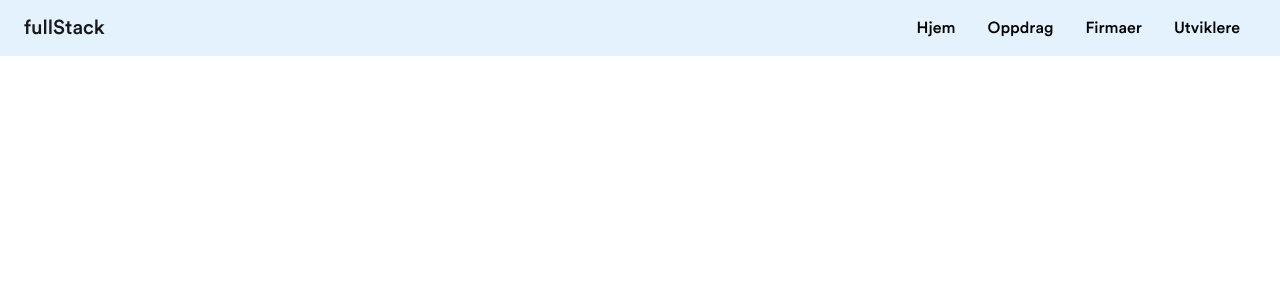
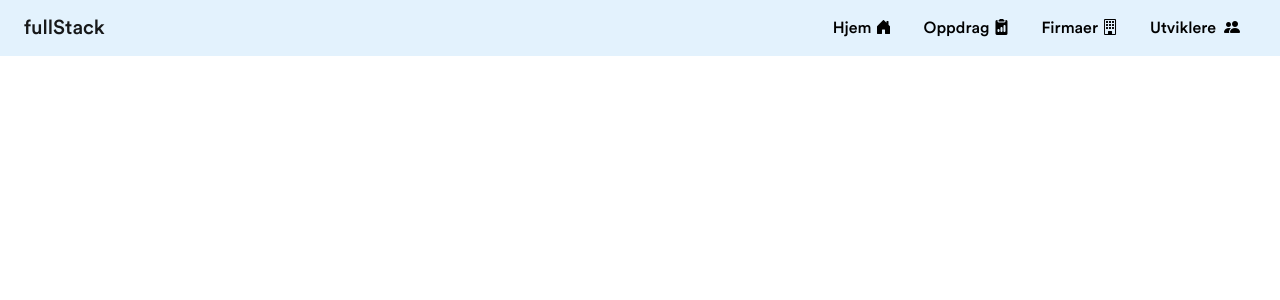
Before and after one commit to saadjanjuaa/Webutvikling-2-eksamen, a Vue app in the folder full-stack-vue/: page / in a window 1280 px wide. Shown: the top 300 px of the page. Built offline with nearby package versions, Linux system fonts and the light colour scheme; no server answers.

Commit message:
Add icons to PageHeader

```diff
--- a/full-stack-vue/src/components/shared/PageHeader.vue
+++ b/full-stack-vue/src/components/shared/PageHeader.vue
@@ -6,10 +6,10 @@
         </router-link>
 
         <ul class="nav ms-auto me-4 ">
-            <li class="nav-item"><router-link class="nav-link" to="/">Hjem</router-link></li>
-            <li class="nav-item"><router-link class="nav-link" to="/assignments">Oppdrag</router-link></li>
-            <li class="nav-item"><router-link class="nav-link" to="/companies">Firmaer</router-link></li>
-            <li class="nav-item"><router-link class="nav-link" to="/developers">Utviklere</router-link></li>
+            <li class="nav-item"><router-link class="nav-link" to="/">Hjem<i class=" ms-1 bi bi-house-door-fill"></i></router-link></li>
+            <li class="nav-item"><router-link class="nav-link" to="/assignments">Oppdrag<i class="ms-1 bi bi-clipboard2-data-fill"></i></router-link></li>
+            <li class="nav-item"><router-link class="nav-link" to="/companies">Firmaer<i class="ms-1 bi bi-building"></i></router-link></li>
+            <li class="nav-item"><router-link class="nav-link" to="/developers">Utviklere <i class="ms-1 bi bi-people-fill"></i></router-link></li>
         </ul>
 
     </nav>
```
